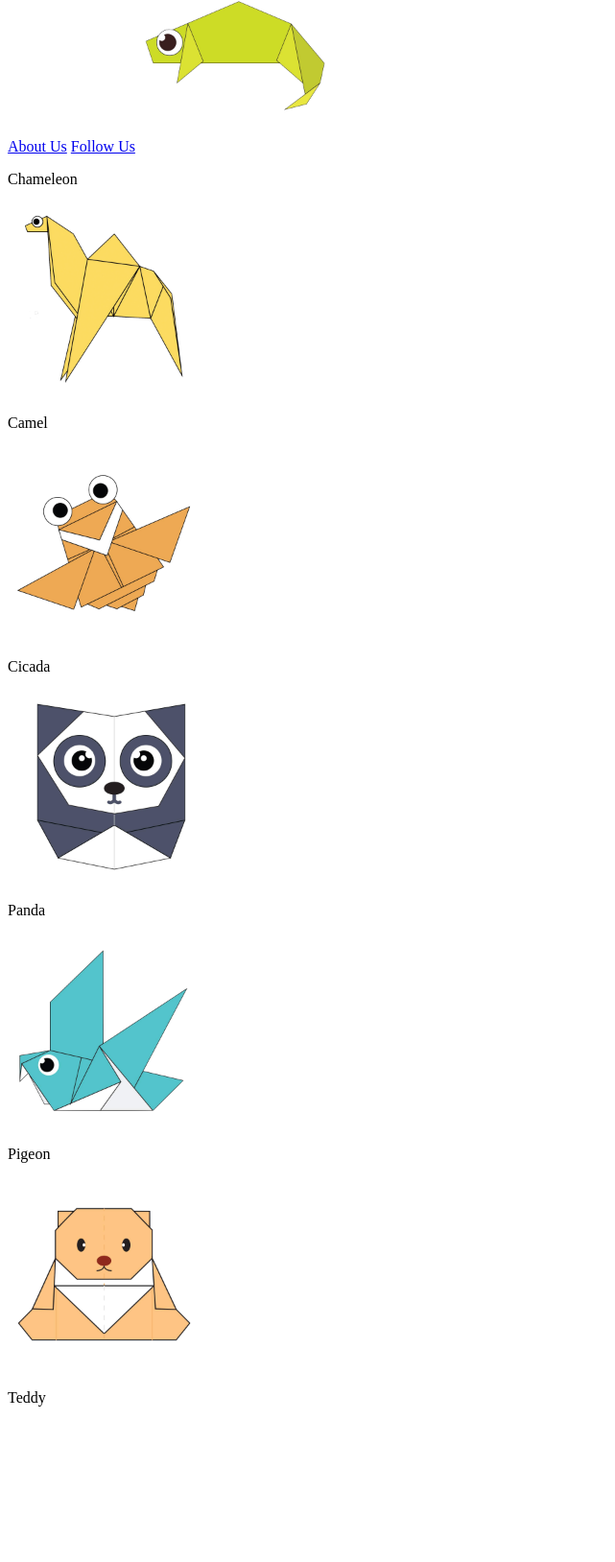
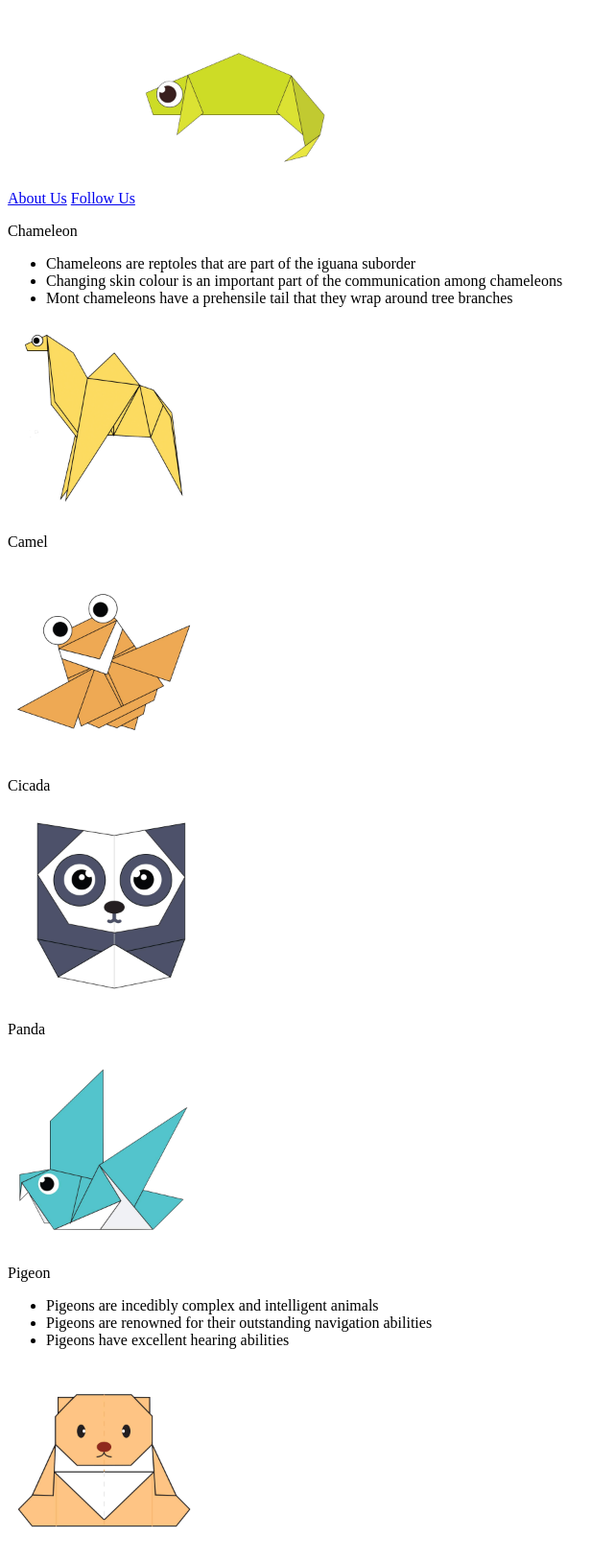
Before and after one commit to AadityaJagdale/O-c49pro, a plain HTML site: page index.html in a window 1280 px wide. Shown: the part 68-1696 px from the top of the page at 96% size, without its empty margins (0-641 px from the left). Before the commit the page ends 1550 px from the top, so only its background shows below. Drawn offline with Linux system fonts and the light colour scheme.

Commit message:
Add files via upload

```diff
--- a/index.html
+++ b/index.html
@@ -1,26 +1,40 @@
 <!DOCTYPE html>
 <html>
     <head>
-        <body>
+
         <title>Oragami Designs</title>
-        <div>
-        <a>CLICK ON THE IMAGES FOR INSTRUCTIONS</a>
-        </div>
+        <style></style>
+        <h1 >Origami Designs</h1>
         <a href="aboutus.html">About Us</a>
         <a href="followus.html">Follow Us</a>
-        <a href="http://origami.me/chameleon/"><img src="images/chameleon.png" width="200px" height="200px"/> </a>
+    </head>
+    <body>
+
+        <a href="http://origami.me/chameleon/" target="_blank"><img src="images/chameleon.png" width="200px" height="200px"/> </a>
         <p>Chameleon</p>
-        <a href="http://origami.me/camel/"><img src="images/camel.png" width="200px" height="200px"/> </a>
+
+        <ul>
+            <li>Chameleons are reptoles that are part of the iguana suborder</li>
+            <li>Changing skin colour is an important part of the communication among chameleons</li>
+            <li>Mont chameleons have a prehensile tail that they wrap around tree branches</li>
+        </ul>
+        <a href="http://origami.me/camel/" target="_blank"><img src="images/camel.png" width="200px" height="200px"/> </a>
         <p>Camel</p>
-        <a href="http://origami.me/flying-cicada/"><img src="images/cicada.png" width="200px" height="200px"/> </a>
+        <ul></ul>
+        <a href="http://origami.me/flying-cicada/" target="_blank"><img src="images/cicada.png" width="200px" height="200px"/> </a>
         <p>Cicada</p>
-        <a href="http://origami.me/panda/"><img src="images/panda.png" width="200px" height="200px"/> </a>
+        <a href="http://origami.me/panda/" target="_blank"><img src="images/panda.png" width="200px" height="200px"/> </a>
         <p>Panda</p>
-        <a href="http://origami.me/pigeon/"><img src="images/pigeon.png" width="200px" height="200px"/> </a>
+        <a href="http://origami.me/pigeon/" target="_blank"><img src="images/pigeon.png" width="200px" height="200px"/> </a>
         <p>Pigeon</p>
-        <a href="http://origami.me/teddy-bear/"><img src="images/teddy.png" width="200px" height="200px"/> </a>
+        <ul>
+            <li>Pigeons are incedibly complex and intelligent animals</li>
+            <li>Pigeons are renowned for their outstanding navigation abilities</li>
+            <li>Pigeons have excellent hearing abilities</li>
+        </ul>
+        <a href="http://origami.me/teddy-bear/" target="_blank"><img src="images/teddy.png" width="200px" height="200px"/> </a>
         <p>Teddy</p>
 
     </body>
-    </head>
+
 </html>
```
